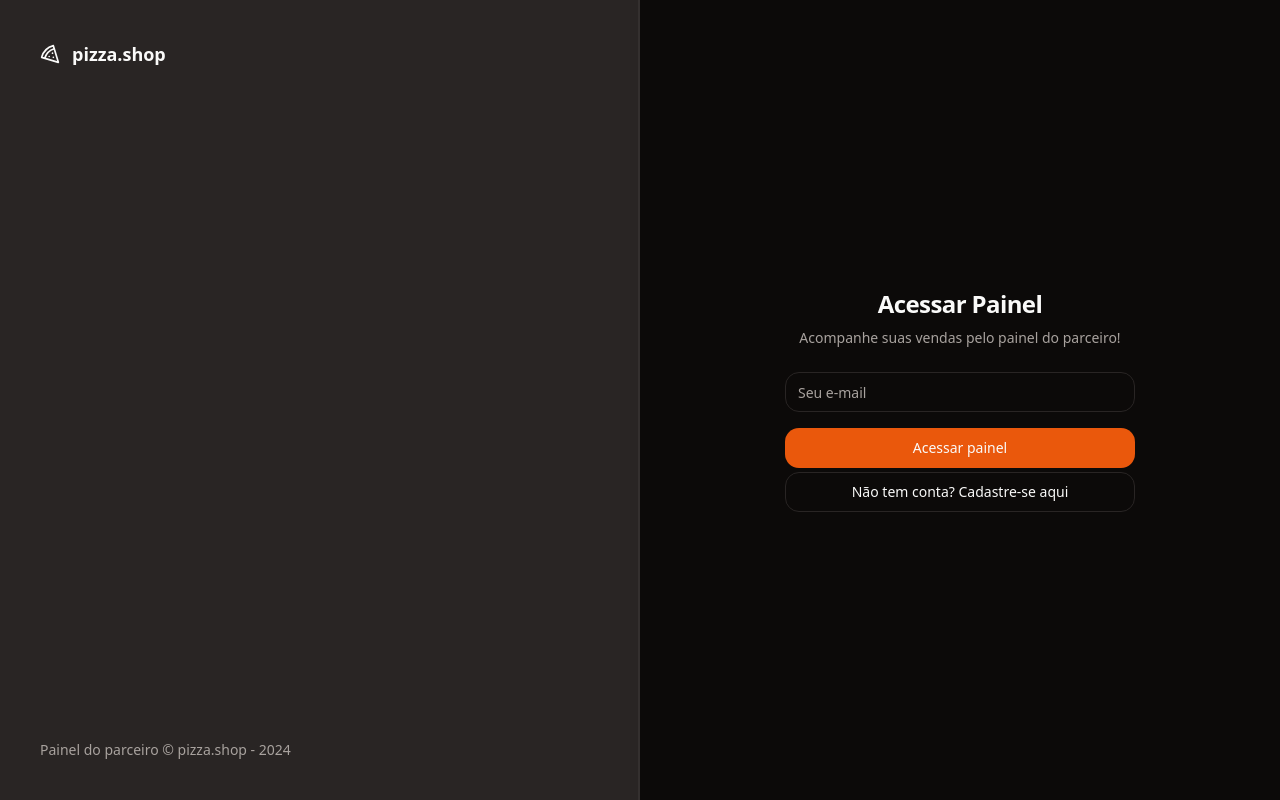
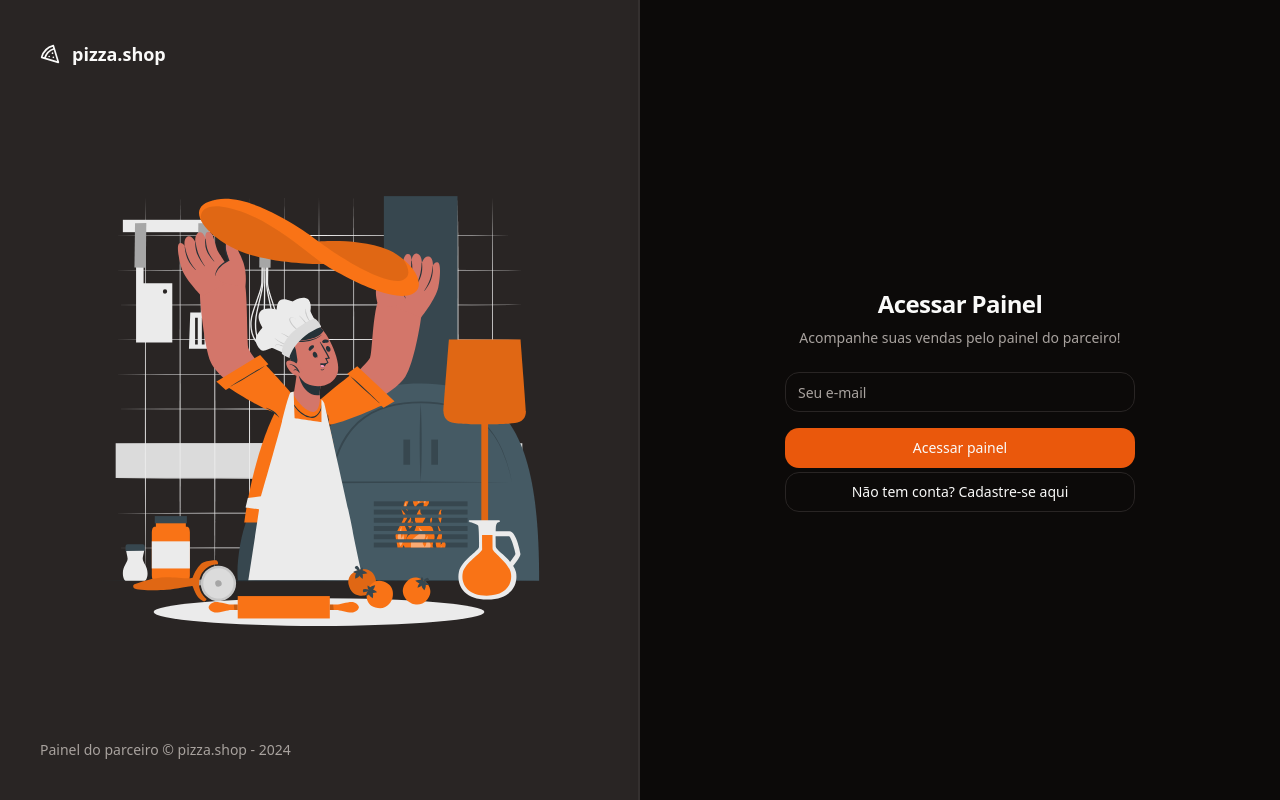
Before and after one commit to munhoz2k/pizza-shop, a React (Vite) app: page /sign-in in a window 1280 px wide. Built offline with nearby package versions, Linux system fonts and the light colour scheme; no server answers.

Commit message:
Adding Ilustration to Page

```diff
--- a/src/pages/_layouts/auth.tsx
+++ b/src/pages/_layouts/auth.tsx
@@ -1,5 +1,7 @@
 import { Pizza } from 'lucide-react'
 import { Outlet } from 'react-router-dom'
+
+import pizzaSvg from '@/assets/pizza-maker.svg'
 
 export function AuthLayout() {
   return (
@@ -9,6 +11,8 @@ export function AuthLayout() {
           <Pizza className="h-5 w-5" />
           <span className="font-sans font-semibold">pizza.shop</span>
         </div>
+
+        <img src={pizzaSvg} className="mx-auto size-[90%]" alt="Pizzaiolo" />
 
         <footer className="text-sm">
           Painel do parceiro &copy; pizza.shop - {new Date().getFullYear()}
```
